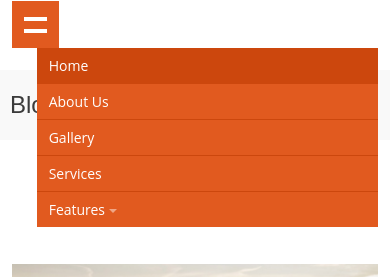
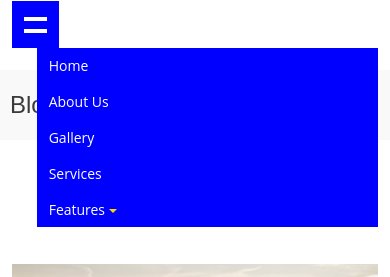
Before and after one commit to sacha9955/Sodi, a plain HTML site: page blog.htm in a window 390 px wide. Both pictures are taken after a click on the link "Show navigation". Shown: the part 125-402 px from the top of the page. Drawn offline with Linux system fonts and the light colour scheme; some icons are missing; a web font is replaced by a local one.

Commit message:
couleurs  CSS
couleurs

```diff
--- a/css/styles.css
+++ b/css/styles.css
@@ -317,7 +317,7 @@ header {
 				}
 				#nav li a:active
 				{
-					background-color: #c00 !important;
+					background-color: #FFD700 !important;
 				}
 
 			#nav span:after
@@ -326,7 +326,7 @@ header {
 				height: 0;
 				border: 0.313em solid transparent; /* 5 */
 				border-bottom: none;
-				border-top-color: #efa585;
+				border-top-color: #FFD700;
 				content: '';
 				vertical-align: middle;
 				display: inline-block;
@@ -338,7 +338,7 @@ header {
 
 			#nav > ul
 			{
-				background-color: #e15a1f;
+				background-color: #0000FF;
 			}
 				#nav > ul > li
 				{
@@ -355,12 +355,12 @@ header {
 					}
 						#nav > ul > li:not( :last-child ) > a
 						{
-							border-right: 1px solid #cc470d;
+							border-right: 1px solid #0000FF;
 						}
 						#nav > ul > li:hover > a,
 						#nav > ul:not( :hover ) > li.active > a
 						{
-							background-color: #cc470d;
+							background-color: #0000FF;
 						}
 
 
@@ -368,7 +368,7 @@ header {
 
 				#nav li ul
 				{
-					background-color: #cc470d;
+					background-color: #0000FF;
 					display: none;
 					position: absolute;
 					top: 100%;
@@ -387,13 +387,13 @@ header {
 						}
 						#nav li ul a
 						{
-							border-top: 1px solid #e15a1f;
+							border-top: 1px solid #0000FF;
 							padding: 5px; /* 15 (20) */
 						}
 							#nav li ul li a:hover,
 							#nav li ul:not( :hover ) li.active a
 							{
-								background-color: #e15a1f;
+								background-color: #0000FF;
 							}
 
 
@@ -429,7 +429,7 @@ header {
 					height: 3.125em; /* 50 */
 					text-align: left;
 					text-indent: -9999px;
-					background-color: #e15a1f;
+					background-color: #0000FF;
 					position: relative;
 				}
 					#nav > a:before,
@@ -482,7 +482,7 @@ header {
 						#nav > ul > li:not( :last-child ) > a
 						{
 							border-right: none;
-							border-bottom: 1px solid #cc470d;
+							border-bottom: 1px solid #0000FF;
 						}
 
 
```
